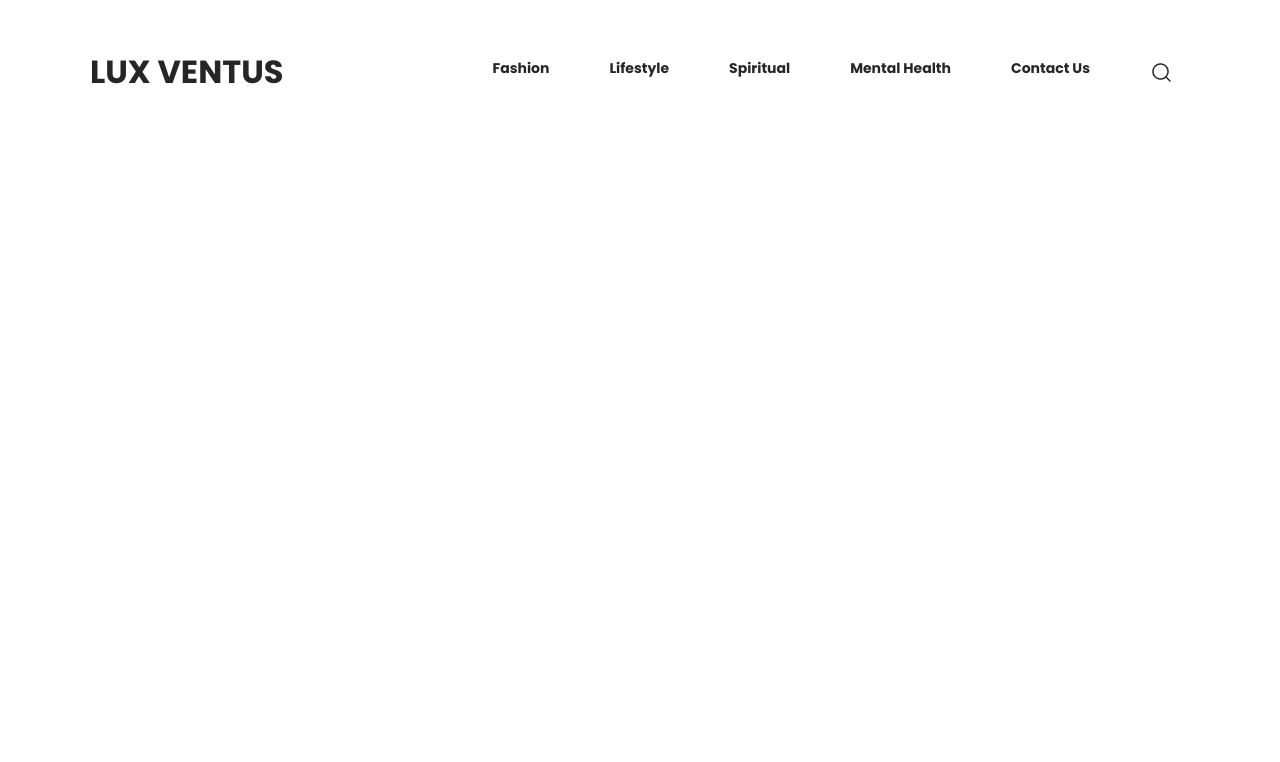
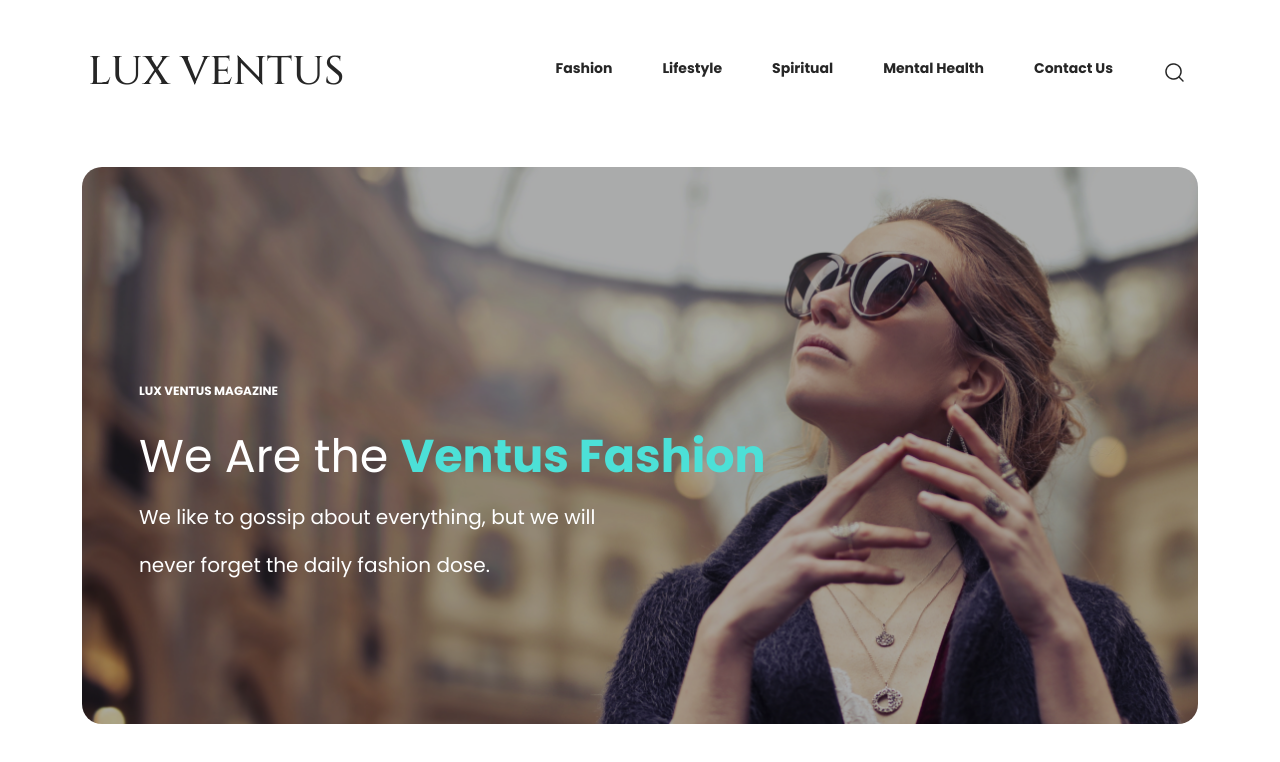
Before and after one commit to Ekakashia/LuxVent, a plain HTML site: page index.html in a window 1280 px wide. Drawn offline with nearby package versions, Linux system fonts and the light colour scheme.

Commit message:
first section

```diff
--- a/index.html
+++ b/index.html
@@ -4,10 +4,13 @@
     <meta charset="UTF-8">
     <meta name="viewport" content="width=device-width, initial-scale=1.0">
     <link rel="stylesheet" href="style.css">
+    <link href="https://cdn.jsdelivr.net/npm/bootstrap@5.3.8/dist/css/bootstrap.min.css" rel="stylesheet">
     <title>lux ventus</title>
 </head>
 <body>
-     <header>
+    <div class="container-fluid">
+        <div class="container">
+         <header>
     <div class="header">
          <div class="logo">
             <a href="home">
@@ -26,6 +29,23 @@
      </div>
     </div>
     </header>
-
-</body>
+    <section class="section1">
+        <div class="sec1">
+            <p>
+                LUX VENTUS MAGAZINE
+            </p>
+            <h2>
+                We Are the <span>Ventus Fashion</span>
+            </h2>
+            <h5
+            >We like to gossip about everything, but we will
+            </h5>
+            <h5>
+                never forget the daily fashion dose.
+            </h5>
+        </div>
+    </section>
+    </div>
+    </div>
+ </body>
 </html>
--- a/style.css
+++ b/style.css
@@ -1,12 +1,16 @@
 @import url('https://fonts.googleapis.com/css2?family=Poppins:wght@400;500;600;700&display=swap');
- *{
+ @import url('https://fonts.googleapis.com/css2?family=Cinzel:wght@400;500;600;700&display=swap');
+*{
     padding: 0;
     margin: 0;
     box-sizing: border-box;
     text-decoration: none;
 }
 body {
-    font-family: 'Poppins', sans-serif;
+    font-family: 'Poppins', sans-serif,'Cinzel', serif;
+}
+.container {
+    max-width: 1272px;
 }
 .header{
     display: flex;
@@ -16,14 +20,14 @@ body {
     padding-bottom: 50px;
 }
 .logo {
-    padding: 37px 84px;
     display: flex;
     justify-content: center;
+    padding-top: 37px;
 }
 .nav {
    display: flex;
-   padding: 50px 95px;
-   gap: 38px;
+   gap: 28px;
+   padding-top: 50px;
 }
 .nav a{
     font-family: Poppins;
@@ -35,11 +39,12 @@ body {
     padding: 10px;
 }
 a {
-    color: #262626;
+    color: #262626 !important;
     border: 1px solid transparent;
     border-radius: 30px;
     padding: 10px 5px;
     height: 35px;
+    text-decoration: none !important;
 }
 a:hover {
     border-color: #4CE0D7;
@@ -47,5 +52,55 @@ a:hover {
   }
   .logo a {
    height: 80px;
-   width: 210px;
+   width: 300px;
+   font-family: Cinzel;
+    font-weight: 400;
+    font-style: Regular;
+    font-size: 36px;
+    line-height: 100%;
+    letter-spacing: 0%;
   }
+  .sec1 {
+    background-image: url("./assets/Mask\ group.png");
+    background-size: cover;
+    background-position: center;
+    background-repeat: no-repeat;
+    padding: 218px 57px 141px;
+    border-radius: 20px;
+    display: flex;
+    flex-direction: column;
+    gap: 20px;
+    margin-bottom: 100px;
+ }
+ .sec1 p {
+    font-family: Poppins;
+    font-weight: 700;
+    font-style: Bold;
+    font-size: 12px;
+    line-height: 100%;
+    letter-spacing: 23%;
+    color: #FFFFFF;
+ }
+ .sec1 h2 {
+    font-family: Poppins;
+    font-weight: 400;
+    font-style: Regular;
+    font-size: 46px;
+    line-height: 100%;
+    letter-spacing: 0%;
+    color: #FFFFFF;
+}
+.sec1 h2 span{
+    font-weight: 700;
+    font-style: Bold;
+    color: #4CE0D7;
+}
+.sec1 h5 {
+    font-family: Poppins;
+    font-weight: 400;
+    font-style: Regular;
+    font-size: 20px;
+    line-height: 100%;
+    letter-spacing: 0%;
+    color: #FFFFFF;
+}
```
